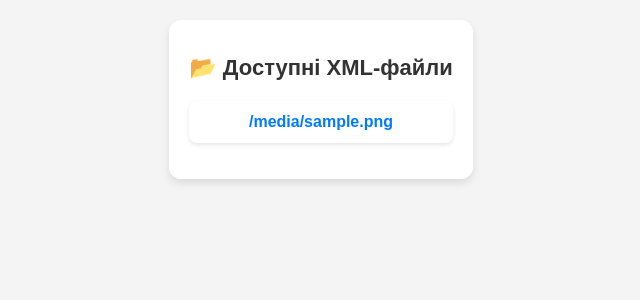
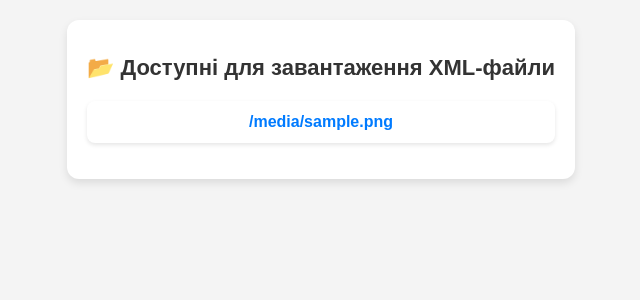
Before and after one commit to Dmytro1325/xml-app, a FastAPI app: template templates/file_list.html in a window 1280 px wide. Shown: the top 300 px of the page, without its empty margins (319-959 px from the left). Run offline with FastAPI, Linux system fonts and the light colour scheme; the template is opened without the code that fills it: most values are stand-ins (such as "Sample title", 1, 10 or a date in 2020); parts of the project's set-up code (start-up, migrations or seed data) failed here and were passed over.

Commit message:
Стабільна версія 1.0.0

```diff
--- a/templates/file_list.html
+++ b/templates/file_list.html
@@ -58,7 +58,7 @@
 </head>
 <body>
     <div class="container">
-        <h1>📂 Доступні XML-файли</h1>
+        <h1>📂 Доступні для завантаження XML-файли</h1>
         <ul class="file-list">
             {% for file in files %}
                 <li class="file-item">
```
